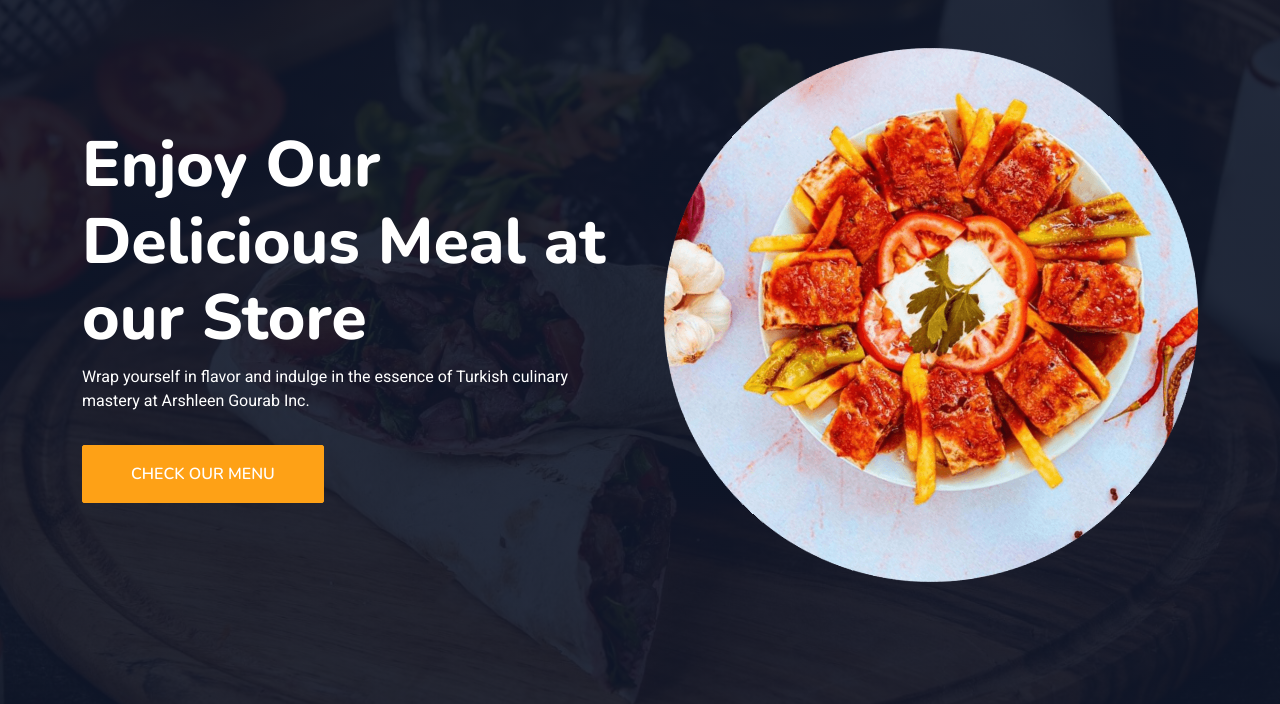
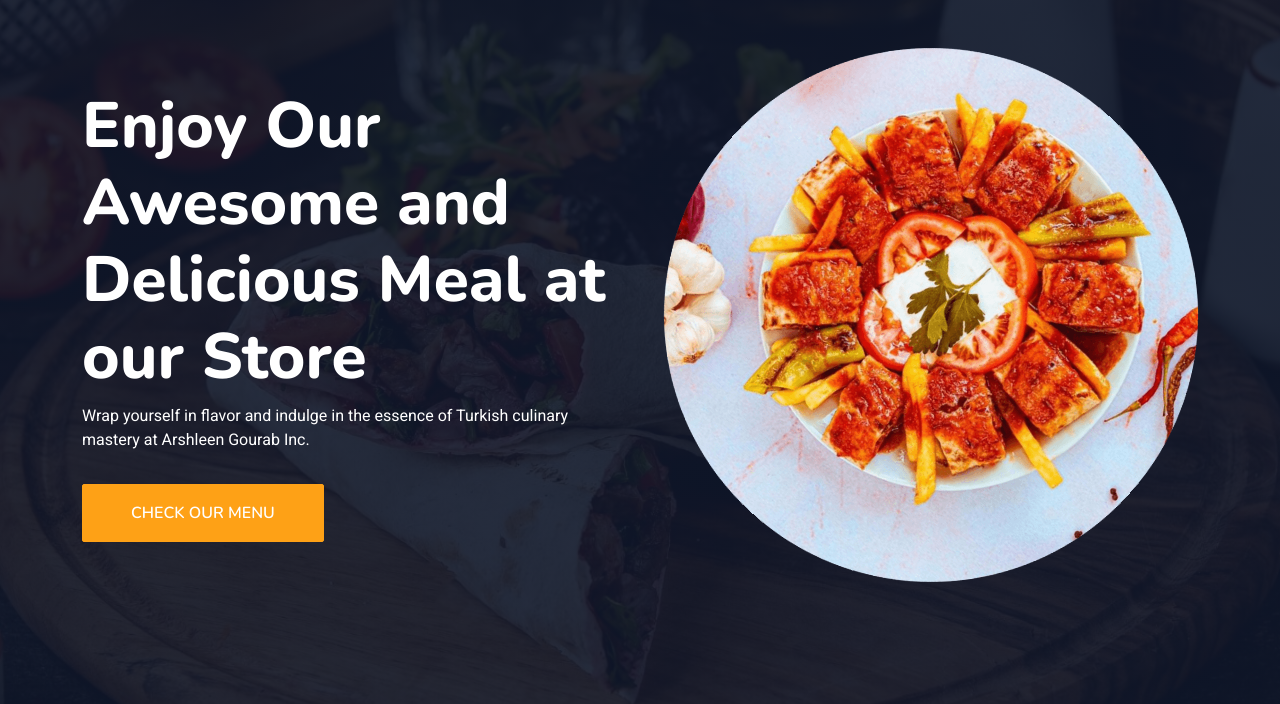
Before and after one commit to gpodder770/arshleengourabinc, a plain HTML site: page index.html in a window 1280 px wide. Shown: the part 96-800 px from the top of the page. Drawn offline with nearby package versions, Linux system fonts and the light colour scheme; a web font is replaced by a local one.

Commit message:
changing text

```diff
--- a/index.html
+++ b/index.html
@@ -77,7 +77,8 @@
                 <div class="container my-5 py-5">
                     <div class="row align-items-center g-5">
                         <div class="col-lg-6 text-center text-lg-start">
-                            <h1 class="display-3 text-white animated slideInLeft">Enjoy Our<br>Delicious Meal at our
+                            <h1 class="display-3 text-white animated slideInLeft">Enjoy Our Awesome and<br>Delicious
+                                Meal at our
                                 Store</h1>
                             <p class="text-white animated slideInLeft mb-4 pb-2">Wrap yourself in flavor and indulge in
                                 the essence of Turkish culinary mastery at Arshleen Gourab Inc.</p>
```
